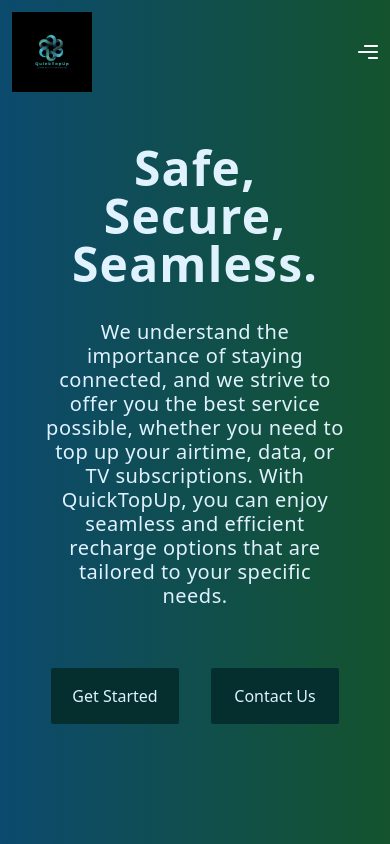
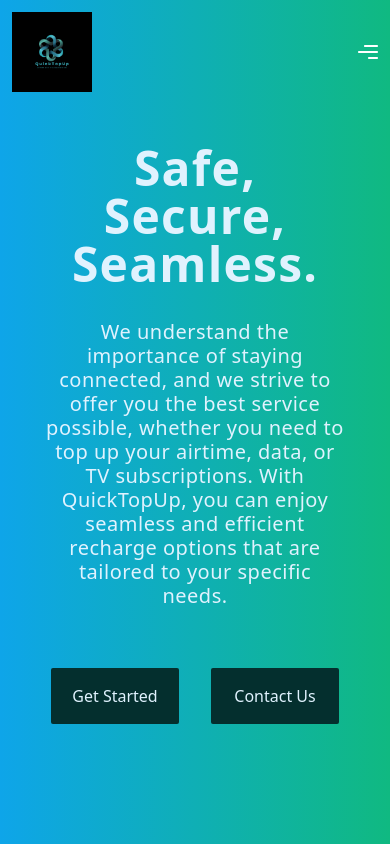
Before and after one commit to MChiemelie/QuickTopUp, a Next.js app: page / in a window 390 px wide. Shown: the top 844 px of the page. Built offline with nearby package versions, Linux system fonts and the light colour scheme.

Commit message:
Working on The bg for mobile devices.

```diff
--- a/pages/index.tsx
+++ b/pages/index.tsx
@@ -5,7 +5,7 @@
 const HomePage: React.FC = ()=> {
   return(
     <div
-      className="bg-gradient-to-r from-sky-800 to-green-800 sm:from-sky-900 sm:to-green-900 md:from-sky-1000 md:to-green-1000 max-w-screen overflow-x-hidden">
+      className="bg-gradient-to-r from-sky-500 to-emerald-500  max-w-screen overflow-x-hidden">
         <Component.Nav />
         <Component.Hero />
         <Component.Feature
```
